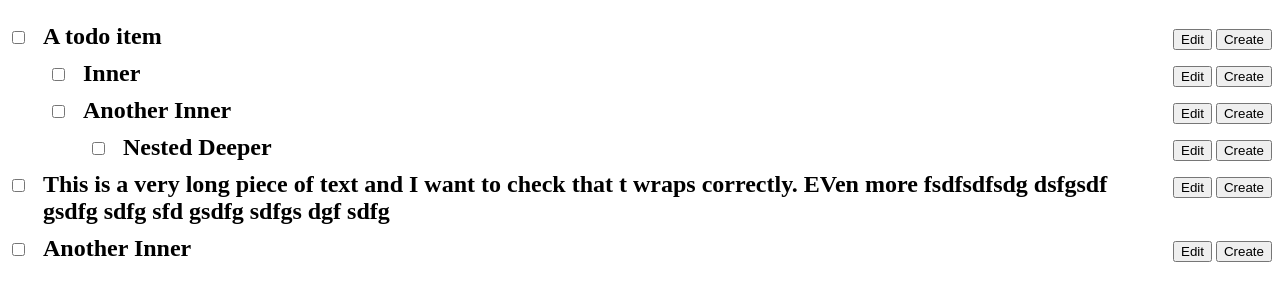
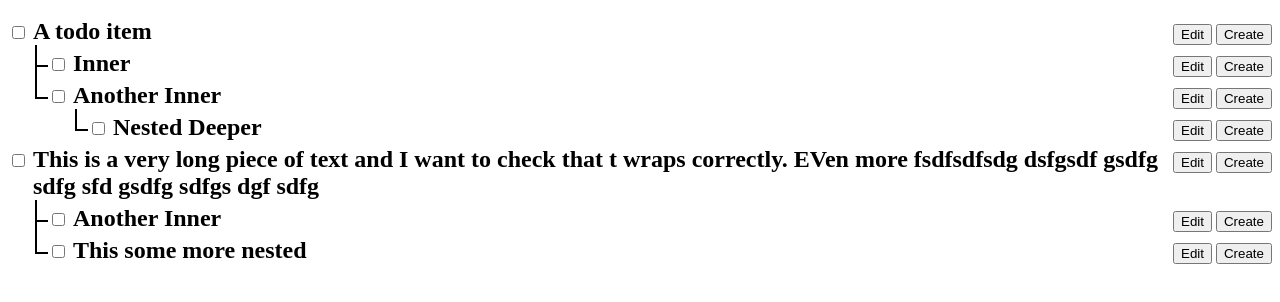
Before and after one commit to James-Rhodes/todoofus, a plain HTML site: page assets/index.html in a window 1280 px wide. Shown: the part 48-350 px from the top of the page. Drawn offline with Linux system fonts and the light colour scheme.

Commit message:
Feat: got a basic arrow drawing css shenanigan happening

```diff
--- a/assets/index.html
+++ b/assets/index.html
@@ -58,8 +58,7 @@
                     </li>
                 </ul>
             </ul>
-        </ul>
-
+            <li>
                 <div class="todo-item">
                     <div class="todo-contents">
                         <input type="checkbox"></input>
@@ -70,6 +69,9 @@
                         <button class="todo-button">Create</button>
                     </div>
                 </div>
+            </li>
+            <ul>
+                <li>
                     <div class="todo-item">
                         <div class="todo-contents">
                             <input type="checkbox"></input>
@@ -80,5 +82,21 @@
                             <button class="todo-button">Create</button>
                         </div>
                     </div>
+                </li>
+                <li>
+                    <div class="todo-item">
+                        <div class="todo-contents">
+                            <input type="checkbox"></input>
+                            <h2>This some more nested</h2>
+                        </div>
+                        <div class="todo-edit-buttons">
+                            <button class="todo-button">Edit</button>
+                            <button class="todo-button">Create</button>
+                        </div>
+                    </div>
+                </li>
+            </ul>
+        </ul>
+
     </body>
 </html>
--- a/assets/styles.css
+++ b/assets/styles.css
@@ -14,8 +14,8 @@
 }
 
 h2 {
-    padding: 0px 10px;
-    margin: 5px;
+    padding: 0px 5px;
+    margin: 0;
 }
 
 body > ul {
@@ -25,4 +25,26 @@ body > ul {
 
 ul {
     list-style-type: none;
+    padding-left: 1.7remrem;
+    margin: 0;
 }
+
+
+ul li {
+    position: relative;
+    margin: 5px 0;
+    background: white;
+}
+
+ul ul li::before {
+    z-index: -100;
+    position: absolute;
+    display: block;
+    content: "";
+    width: 1rem;
+    height: 2rem;
+    top: -1.1rem;
+    left: -0.8rem;
+    border-left: 2px solid black;
+    border-bottom: 2px solid black;
+}
```
Lines whose indentation alone changed are shown as unchanged.
